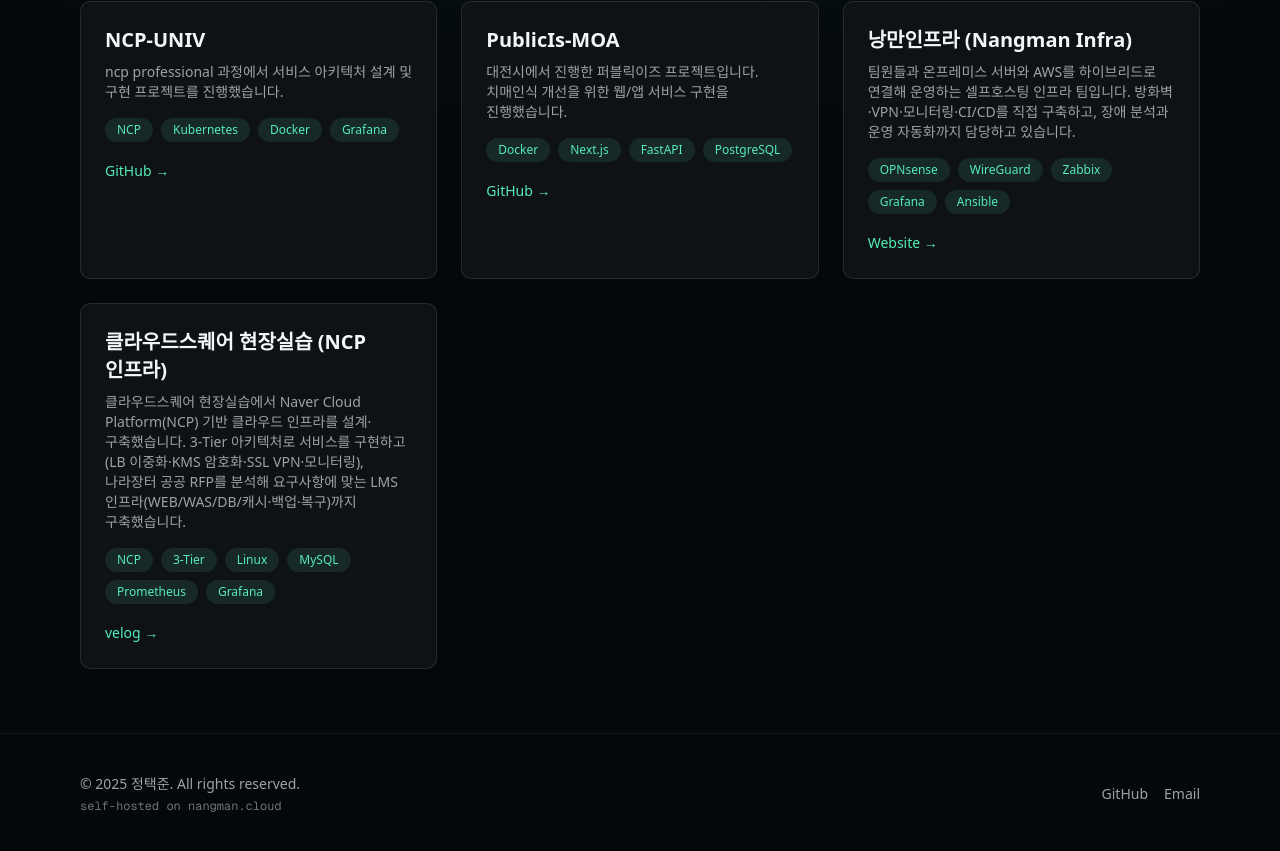
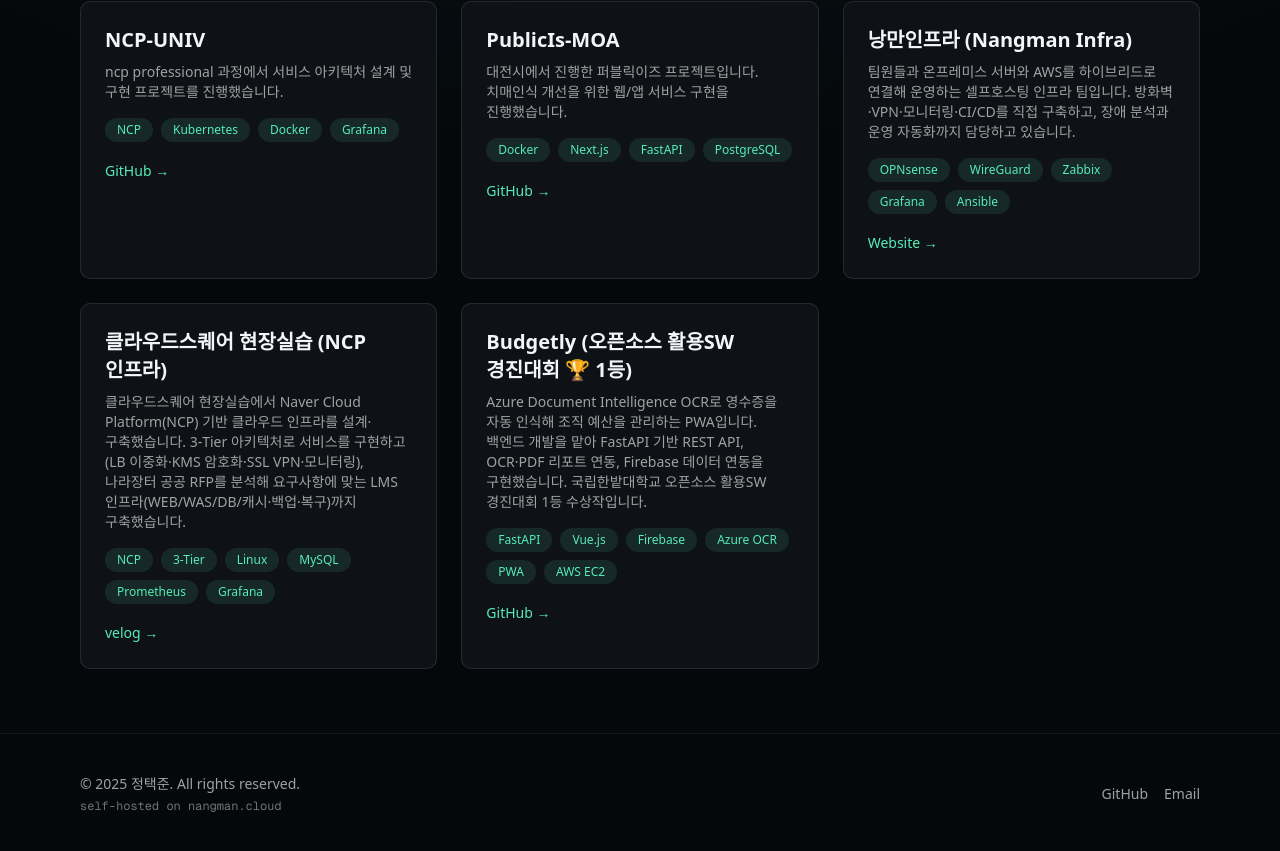
Before and after one commit to nangman-infra/taekjun-home, a Next.js app in the folder frontend/: page /projects in a window 1280 px wide. Shown: the part 331-1182 px from the top of the page. Built offline with nearby package versions, Linux system fonts and the light colour scheme.

Commit message:
Add Budgetly (OSSW competition) project card

```diff
--- a/frontend/app/projects/page.tsx
+++ b/frontend/app/projects/page.tsx
@@ -34,6 +34,15 @@
     tags: ["NCP", "3-Tier", "Linux", "MySQL", "Prometheus", "Grafana"],
     link: "https://velog.io/@iamtaekjun/클라우드스퀘어-현장실습-2차-과제",
     linkLabel: "velog",
+  },
+  {
+    id: 5,
+    title: "Budgetly (오픈소스 활용SW 경진대회 🏆 1등)",
+    description:
+      "Azure Document Intelligence OCR로 영수증을 자동 인식해 조직 예산을 관리하는 PWA입니다. 백엔드 개발을 맡아 FastAPI 기반 REST API, OCR·PDF 리포트 연동, Firebase 데이터 연동을 구현했습니다. 국립한밭대학교 오픈소스 활용SW 경진대회 1등 수상작입니다.",
+    tags: ["FastAPI", "Vue.js", "Firebase", "Azure OCR", "PWA", "AWS EC2"],
+    link: "https://github.com/iamtaekjun/ossw-competition25-yee",
+    linkLabel: "GitHub",
   },
 ];
 
```
